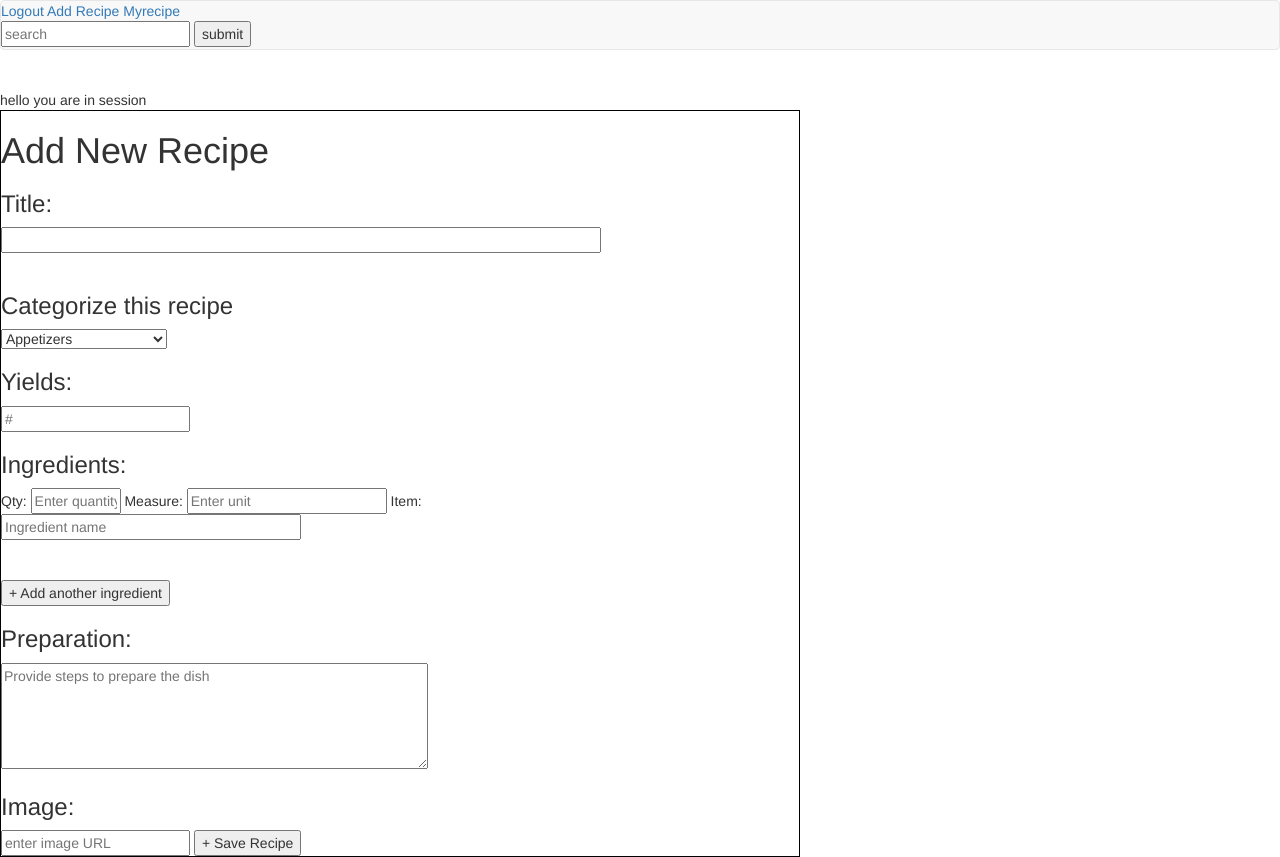
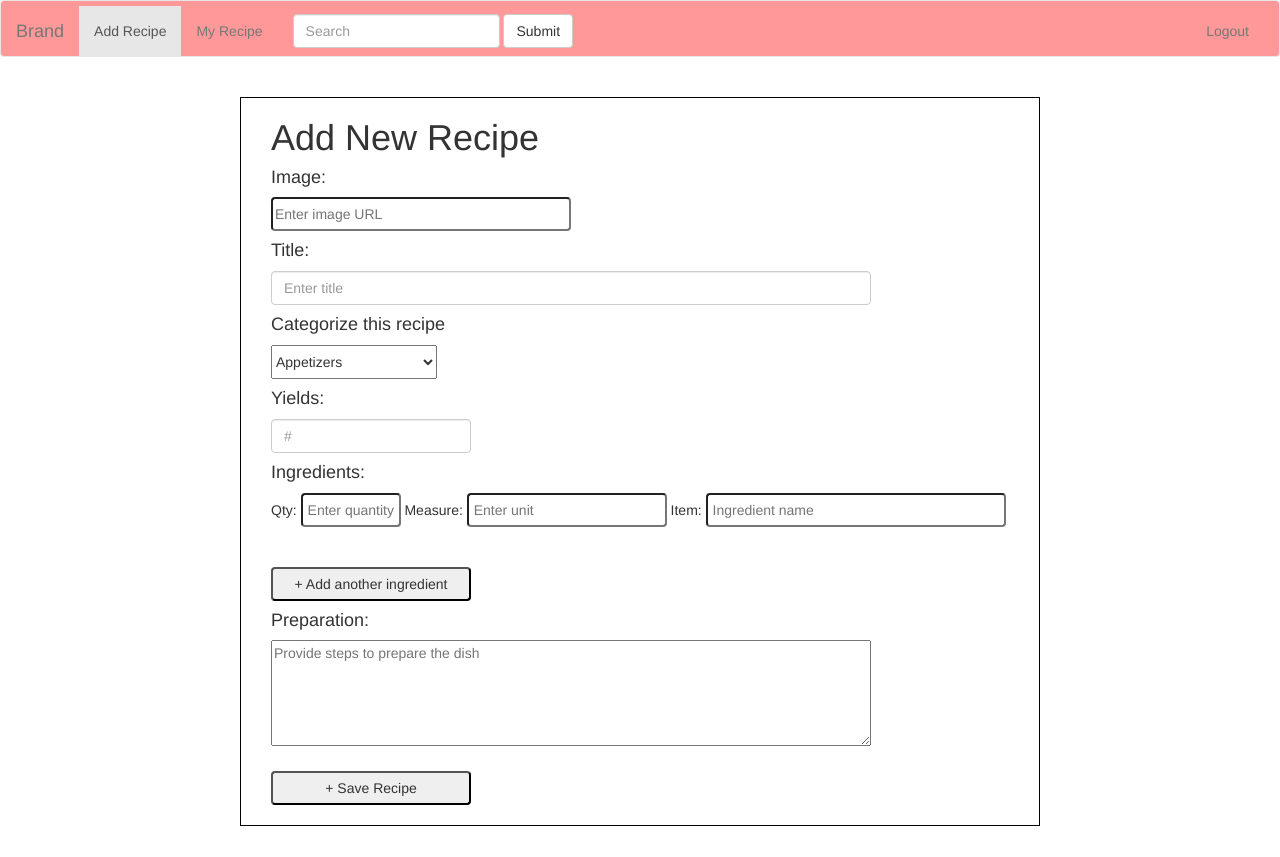
Before and after one commit to rmmistry/BonAppetit, a Flask app: page /recipeform in a window 1280 px wide. After the commit the page ends 826 px from the top, so only its background shows below. Run offline with Flask 2, Linux system fonts and the light colour scheme; a user stored in the database is signed in; data comes from the database, SQL or seed files in the repository; both versions use the stored data as it was after the commit; some libraries are stand-ins or nearby versions.

Commit message:
added some styling

```diff
--- a/static/styles.css
+++ b/static/styles.css
@@ -1,8 +1,84 @@
 .container-fluid{
-    padding: 10px 50px 50px 50px;
+    padding: 5px 15px 5px 15px;
+    height: 20px;
 }
 
-#add-newrecipe{
+.add-newrecipe{
     border: 1px solid black;
     width: 800px;
+    margin: 0 auto;
 }
+
+.form-control.form-title{
+    width: 600px;
+}
+
+.form-container{
+    margin-left: 30px;
+}
+
+.form-control{
+    width: 200px;
+}
+
+#dropdown-category{
+    height: 34px;
+}
+.qty-input{
+   width: 100px;
+   height: 34px;
+   border-radius: 4px;
+   padding: 5px;
+}
+
+.measure-input{
+    width: 200px;
+    height: 34px;
+    border-radius: 4px;
+    padding: 5px;
+}
+
+.item-input{
+    width: 300px;
+    height: 34px;
+    border-radius: 4px;
+    padding: 5px;
+}
+
+.prep-input{
+    width: 600px;
+}
+
+.image-input{
+    height: 34px;
+    width: 300px;
+    border-radius: 4px;
+}
+
+#add-new{
+    width: 200px;
+    border-radius: 4px;
+    height: 34px;
+}
+
+#formSubmitId{
+    width: 200px;
+    border-radius: 4px;
+    height: 34px;
+}
+
+.nav, .navbar, .navbar-default {
+   background-color: #ff9999 ;
+
+}
+
+a {
+color: #333300;
+
+}
+
+.button-default{
+    padding-left: 10px;
+    text-align: center;
+
+}
--- a/templates/base.html
+++ b/templates/base.html
@@ -10,38 +10,55 @@
     <script src="https://ajax.googleapis.com/ajax/libs/jquery/1.11.3/jquery.min.js">
     </script>
 
-
     <script src="https://maxcdn.bootstrapcdn.com/bootstrap/3.3.5/js/bootstrap.min.js" integrity="sha512-K1qjQ+NcF2TYO/eI3M6v8EiNYZfA95pQumfvcVrTHtwQVDG+aHRqLi/ETn2uB+1JqwYqVG3LIvdm9lj6imS/pQ==" crossorigin="anonymous">
     </script>
 
     <link rel="stylesheet" href="/static/styles.css">
-
-    <style>
-        .landingpage{
-          background-image: url(http://bangkok-thai-restaurant.com/wp-content/uploads/2015/05/food4slide001.png);
-        height: 100vh;}
-    </style>
 </head>
 
 <body>
+ <!--new navbar-->
     <nav class="navbar navbar-default">
+        <div class="container-fluid">
+        <!-- Brand and toggle get grouped for better mobile display -->
+            <div class="navbar-header">
+                <button type="button" class="navbar-toggle collapsed" data-toggle="collapse" data-target="#bs-example-navbar-collapse-1" aria-expanded="false">
+                <span class="sr-only">Toggle navigation</span>
+                <span class="icon-bar"></span>
+                <span class="icon-bar"></span>
+                <span class="icon-bar"></span>
+                </button>
+                <a class="navbar-brand" href="#">Brand</a>
+            </div>
         {% if "user_id" in session %}
-            <a href="/logout">Logout</a>
-            <a href="/recipeform">Add Recipe</a>
-            <a href="/recipe-list">Myrecipe</a>
+        <!-- Collect the nav links, forms, and other content for toggling -->
+            <div class="collapse navbar-collapse" id="bs-example-navbar-collapse-1">
+                <ul class="nav navbar-nav">
+                <li class="active"><a href="/recipeform">Add Recipe <span class="sr-only">(current)</span></a></li>
+                <li><a href="/recipe-list">My Recipe</a></li>
+                </ul>
 
-            <div id="searchbox">
-                <form action="/api" method='POST'>
-                    <input type="text" value="" name="searchbox" id="searchbox" placeholder="search"></input>
-                    <button type="submit" id="search">submit</button>
+                <form action="/api" method="POST" class="navbar-form navbar-left" role="search">
+                    <div class="form-group">
+                        <input type="text" class="form-control" name="searchbox" placeholder="Search">
+                    </div>
+                    <button type="submit" id="search" class="btn btn-default">Submit</button>
                 </form>
-            </div>
 
+                <ul class="nav navbar-nav navbar-right">
+                <li><a href="/logout">Logout</a></li>
          {% else %}
-        <!-- <a href="/signin">Sign In</a> -->
+            <button  class="nav navbar-nav navbar-right btn btn-default" data-toggle="modal" data-target="#signin"><a href="#">Sign In</button>
 
-        <button type="button" class="btn btn-primary btn-lg" data-toggle="modal" data-target="#signin">Sign In
-        </button>
+            <button class="nav navbar-nav navbar-right btn btn-default" data-toggle="modal" data-target="#signup"><a href="#">Sign Up</button>
+        {% endif %}
+                </ul>
+            </div><!-- /.navbar-collapse -->
+        </div><!-- /.container-fluid -->
+    </nav>
+<!--endnew navbar-->
+
+
 
     <!-- Sign-In Modal -->
     <div class="modal fade" id="signin" tabindex="-1" role="dialog" aria-labelledby="myModalLabel">
@@ -77,12 +94,8 @@
         </div> <!--modal dialog-->
     </div> <!--modal fade-->
 
-    <!--Sign-Up modal-->
-        <!-- <a href="/signup">Sign Up</a> -->
-        <button type="button" class="btn btn-primary btn-lg" data-toggle="modal" data-target="#signup">Sign Up
-        </button>
 
-    <!-- Modal -->
+    <!-- sign-up Modal -->
     <div class="modal fade" id="signup" tabindex="-1" role="dialog" aria-labelledby="myModalLabel">
         <div class="modal-dialog" role="document">
             <div class="modal-content">
@@ -119,7 +132,6 @@
             </div><!--modal content-->
         </div><!--modal dialog-->
     </div><!--modal fade-->
-{% endif %}
 </nav>
 
 <br>
--- a/templates/recipe_form.html
+++ b/templates/recipe_form.html
@@ -2,39 +2,41 @@
 {% block content %}
 
 {% if "user_id" in session %}
-hello you are in session
 
-<div id="add-newrecipe">
-<div class="row">
-    <div class="col-xs-12 col-md-8 col-offset-md-6">
-
+<div class="add-newrecipe">
+    <div class="form-container">
         <h1>Add New Recipe</h1>
 
         <form  id="recipeFormId" action="/recipeform-confirm" method="POST">
-    <h3> Title: </h3>
-        <input type="text" name="title" style="width:600px"><br><br>
+            <h4> Image: </h4>
+            <input type="text" name="image" class="image-input" placeholder="Enter image URL">
 
-    <h3> Categorize this recipe </h3>
-        <select name="category_name">
+            <h4> Title: </h4>
+            <input type="text" id="inputHelpBlock" name="title" class="form-control form-title" placeholder="Enter title" aria-describedby="helpBlock">
+
+            <h4> Categorize this recipe </h4>
+            <select id="dropdown-category" name="category_name">
             {% for category in db_categories %}
                 <option value="{{category.category_id}}">{{category.category_name}}</option>
             {% endfor %}
             </select>
 
-    <h3> Yields: </h3>
-        <input type="text" name="yields" placeholder="#">
+            <h4> Yields: </h4>
+            <input type="text" name="yields" class="form-control" placeholder="#" aria-describedby="helpBlock">
 
-    <h3> Ingredients: </h3>
+            <h4> Ingredients: </h4>
             <div id = "ingredient-container">
                 <div class="ingredient-field">
+
                 Qty:
-                <input type="text" name="quantity" placeholder="Enter quantity" style="width: 90px;">
+                <input type="text" name="quantity" class="qty-input" placeholder="Enter quantity">
 
                 Measure:
-                <input type="text" name="measure" placeholder="Enter unit" style="width: 200px">
+                <input type="text"  name="measure" class="measure-input" placeholder="Enter unit">
 
                 Item:
-                <input type="text" name="name" placeholder="Ingredient name" style="width: 300px">
+                <input type="text" name="name" class="item-input" placeholder="Ingredient name">
+
                 </div>
             </div>
 
@@ -42,17 +44,14 @@ hello you are in session
 
             <button type="button" id="add-new">+ Add another ingredient</button>
 
-    <h3> Preparation: </h3>
-        <textarea rows="5" cols="50" name="preparation" placeholder="Provide steps to prepare the dish"></textarea><br>
+            <h4> Preparation: </h4>
+            <textarea rows="5" cols="50" name="preparation" class="prep-input" placeholder="Provide steps to prepare the dish"></textarea><br><br>
 
-    <h3> Image: </h3>
-        <input type="text" name="image" placeholder="enter image URL">
-
-    <input type="submit" id="formSubmitId" value="+ Save Recipe"></input>
+            <input type="submit" id="formSubmitId" value="+ Save Recipe"></input><br><br>
         </form>
     </div>
 </div>
-</div>
+
 
 <script src="https://code.jquery.com/jquery.js"></script>
 
--- a/templates/searched_recipe_display.html
+++ b/templates/searched_recipe_display.html
@@ -2,7 +2,7 @@
 {% block content %}
 
 
-
+<div id="recipe-contents">
 {% for key, value in required_info.iteritems() %}
     <form action="/api-recipe/{{value.recipe_id}}" method="POST">
     <p> Title: {{ key }} </p>
@@ -34,7 +34,7 @@
 
 {% endfor %}
 
-
+</div>
 
 
 
```
Also changed, not shown: templates/edit_recipe_form.html (+21 -17 lines), templates/recipe_list.html (+10 -35 lines), templates/splash_page.html (+5 -9 lines), tests.py (+13 -1 lines), recipedb.db, static/image/Palak Paneer.jpg (deleted), static/image/Sushi image.jpg (deleted), static/nachos.jpg (deleted). Lines whose indentation alone changed are shown as unchanged.
